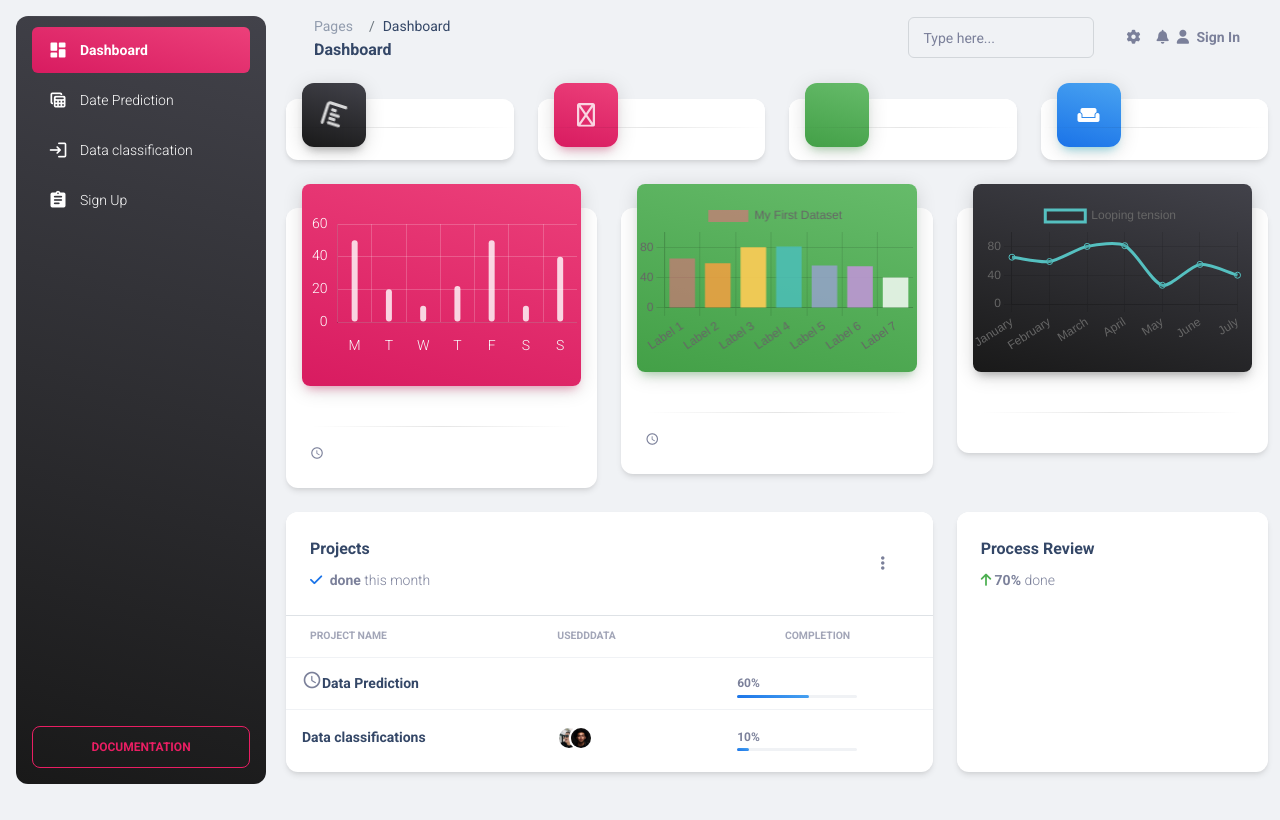
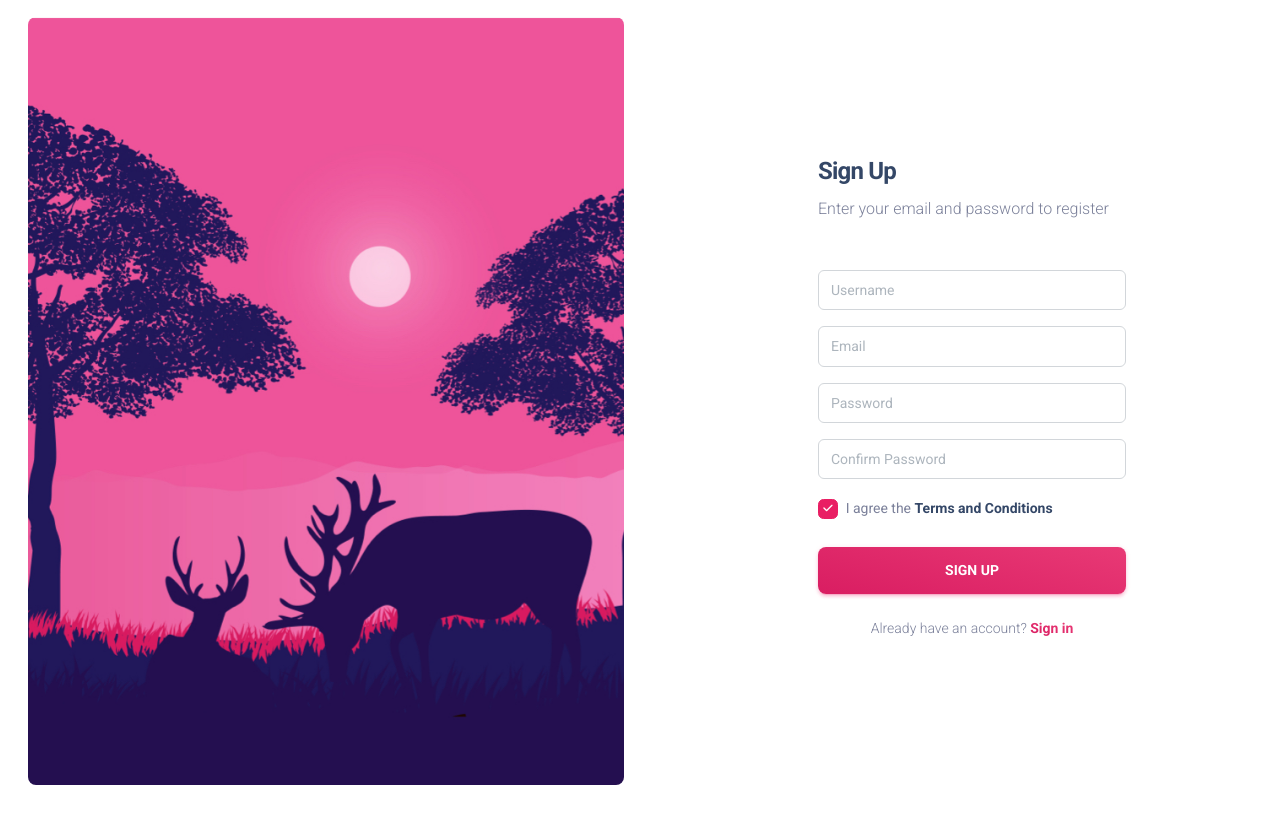
Before and after one commit to istiaq-debugeer/ml_Prediction_App, a Django app: page / in a window 1280 px wide. After the commit the page ends 785 px from the top, so only its background shows below. Run offline with Django 4.2, Linux system fonts and the light colour scheme; some libraries are stand-ins or nearby versions.

Commit message:
secound commit

```diff
--- a/Preditced_data/urls.py
+++ b/Preditced_data/urls.py
@@ -2,11 +2,14 @@ from django.urls import path
 from .import views
 
 urlpatterns = [
-    path('',views.dashboard,name='home'),
+    path('',views.SignupPage,name='signup'),
+    path('login/',views.LoginPage,name='login'),
+    path('logout/',views.LogoutPage,name='logout'),
+
     path('ml_project_result/', views.ml_project_result, name='ml_project_result'),
     path('document/', views.document, name='document'),
     path('dashboard/', views.dashboard, name='dashboard'),
     path('input/', views.input, name='input'),
     path('recommend_cellphones/', views.recommend_cellphones, name='recommend_cellphones'),
-    # path('table_Document/', views.index, name='Ditails'),
+    path('ditails/', views.index, name='index'),
 ]
--- a/Preditced_data/views.py
+++ b/Preditced_data/views.py
@@ -17,17 +17,57 @@ from sklearn.metrics import accuracy_score, precision_score, recall_score, f1_sc
 from sklearn import preprocessing
 import base64
 from io import BytesIO
-from django.http import HttpResponse
+
+from django.shortcuts import render,HttpResponse,redirect
+from django.contrib.auth.models import User
+from django.contrib.auth import  authenticate,login,logout
+from django.contrib.auth.decorators import login_required
 
 
+def SignupPage(request):
+    if request.method=='POST':
+        uname=request.POST.get("name")
+        email=request.POST.get("email")
+        pass1=request.POST.get("password1")
+        pass2=request.POST.get("password2")
+        if pass1!=pass2:
+            return HttpResponse("Your password and confirm password didnt match")
+        else:
+            my_user=User.objects.create_user(uname,email,pass1)
+            my_user.save()
+
+            return redirect('login')
+
+    return render(request,'sign-up.html')
+
+def LoginPage(request):
+    if request.method=='POST':
+        username=request.POST.get('username')
+        password=request.POST.get('pass')
+        #print(email,password)
+        user=authenticate(request,username=username,password=password)
+
+        if user is not None:
+            login(request,user)
+            return redirect('dashboard')
+        else:
+            return HttpResponse("username or password is incorect!!!")
+    return  render(request,'sign-in.html')
+
+def LogoutPage(request):
+    logout(request)
+    return redirect('login')
 
 def home(request):
     return render(request, 'home.html')
+@login_required(login_url='login')
 def document(request):
     return render(request, 'documentation.html')
+
+@login_required(login_url='login')
 def dashboard(request):
     return render(request, 'dashboard.html')
-
+@login_required(login_url='login')
 def ml_project_result(request):
     if request.method == 'POST':
         # Get the uploaded dataset file
@@ -188,7 +228,7 @@ def ml_project_result(request):
         return render(request, 'result.html', context)
 
     return render(request, 'result.html')
-
+@login_required(login_url='login')
 def input(request):
     return render(request,'input.html')
 
@@ -209,7 +249,7 @@ def preprocess_data(cellphone_data, cellphone_rating, cellphone_user):
     return cellphone_data, cellphone_rating, cellphone_user
 
 
-
+@login_required(login_url='login')
 def recommend_cellphones(request):
     if request.method == 'POST':
         cellphonedata_file = request.FILES['cellphonedata']
@@ -278,3 +318,10 @@ def plot_to_base64(plot):
     buffer.seek(0)
     image_base64 = base64.b64encode(buffer.getvalue()).decode()
     return image_base64
+
+
+@login_required(login_url='login')
+def index(request):
+    data = pd.read_csv('E:\DataPrediction\Preditced_data\dataset\StockData.csv')
+    context = {'data': data.to_html()}
+    return render(request, 'Details.html', context)
--- a/templates/dashboard.html
+++ b/templates/dashboard.html
@@ -61,9 +61,9 @@
           </a>
         </li>
         <li class="nav-item">
-          <a class="nav-link text-white " href="../pages/sign-up.html">
+          <a class="nav-link text-white " href="{% url 'logout' %}">
             <div class="text-white text-center me-2 d-flex align-items-center justify-content-center">
-              <i class="material-icons opacity-10">assignment</i>
+              <i class="material-icons opacity-10">logoutt</i>
             </div>
             <span class="nav-link-text ms-1">Sign Up</span>
           </a>
@@ -111,7 +111,10 @@
             <li class="nav-item d-flex align-items-center">
               <a href="../pages/sign-in.html" class="nav-link text-body font-weight-bold px-0">
                 <i class="fa fa-user me-sm-1"></i>
-                <span class="d-sm-inline d-none">Sign In</span>
+                  {% if user.is_authenticated %}
+                      <span class="d-sm-inline d-none">Welcome, {{ user.username }}</span>
+                  {% endif %}
+
               </a>
             </li>
           </ul>
--- a/templates/documentation.html
+++ b/templates/documentation.html
@@ -52,7 +52,7 @@
                         <input type="submit" class="btn btn-primary btn-lg " value="Submit">
                     </form>
 
-                  <a href="" class="btn btn-primary btn-lg">View documentation</a>
+                  <a href="{% url 'index' %}" class="btn btn-primary btn-lg">View documentation</a>
                 </div>
               </div>
             </div>
--- a/templates/home.html
+++ b/templates/home.html
@@ -33,9 +33,9 @@
     {% block header %}
 
     {% endblock %}
-        {% block content %}
+    {% block content %}
 
-        {% endblock %}
+    {% endblock %}
     {% block dashboard %}
 
     {% endblock %}
--- a/templates/input.html
+++ b/templates/input.html
@@ -70,8 +70,9 @@
                               <input type="file" name="cellphonerating" accept=".csv"><br>
                               <input type="file" name="cellphoneUser" accept=".csv"><br>
                               <button type="submit" class="btn btn-primary btn-lg">Submit</button>
-                              <button type="submit" class="btn btn-primary btn-lg">View Documentation</button>
+
                         </form>
+
 
                       <a href="" class="btn btn-primary btn-lg">View documentation</a>
                     </div>
--- a/templates/sidebar.html
+++ b/templates/sidebar.html
@@ -32,7 +32,7 @@
               </a>
             </li>
             <li class="nav-item">
-              <a class="nav-link text-white " href="../pages/sign-up.html">
+              <a class="nav-link text-white " href="{% url 'logout' %}">
                 <div class="text-white text-center me-2 d-flex align-items-center justify-content-center">
                   <i class="material-icons opacity-10">assignment</i>
                 </div>
--- a/templates/sidebar_Prediction.html
+++ b/templates/sidebar_Prediction.html
@@ -33,9 +33,9 @@
               </a>
             </li>
             <li class="nav-item">
-              <a class="nav-link text-white " href="../pages/sign-up.html">
+              <a class="nav-link text-white " href="{% url 'logout' %}">
                 <div class="text-white text-center me-2 d-flex align-items-center justify-content-center">
-                  <i class="material-icons opacity-10">assignment</i>
+                  <i class="material-icons opacity-10">logout</i>
                 </div>
                 <span class="nav-link-text ms-1">Sign Up</span>
               </a>
--- /dev/null
+++ b/templates/sign-up.html
@@ -0,0 +1,108 @@
+<!--
+=========================================================
+* Material Dashboard 2 - v3.1.0
+=========================================================
+
+* Product Page: https://www.creative-tim.com/product/material-dashboard
+* Copyright 2023 Creative Tim (https://www.creative-tim.com)
+* Licensed under MIT (https://www.creative-tim.com/license)
+* Coded by Creative Tim
+
+=========================================================
+
+* The above copyright notice and this permission notice shall be included in all copies or substantial portions of the Software.
+-->
+{% extends 'home.html' %}
+{% block content %}
+    {% load static %}
+
+<body class="">
+  <div class="container position-sticky z-index-sticky top-0">
+    <div class="row">
+      <div class="col-12">
+        <!-- Navbar -->
+
+        <!-- End Navbar -->
+      </div>
+    </div>
+  </div>
+  <main class="main-content  mt-0">
+    <section>
+      <div class="page-header min-vh-100">
+        <div class="container">
+          <div class="row">
+            <div class="col-6 d-lg-flex d-none h-100 my-auto pe-0 position-absolute top-0 start-0 text-center justify-content-center flex-column">
+              <div class="position-relative bg-gradient-primary h-100 m-3 px-7 border-radius-lg d-flex flex-column justify-content-center" style="background-image: url(/media/illustration-signup.jpg); background-size: cover;">
+              </div>
+
+            </div>
+            <div class="col-xl-4 col-lg-5 col-md-7 d-flex flex-column ms-auto me-auto ms-lg-auto me-lg-5">
+              <div class="card card-plain">
+                <div class="card-header">
+                  <h4 class="font-weight-bolder">Sign Up</h4>
+                  <p class="mb-0">Enter your email and password to register</p>
+                </div>
+                <div class="card-body">
+                  <form action="" method="POST">
+                      {% csrf_token %}
+                    <div class="input-group input-group-outline mb-3">
+
+                      <input type="text" class="form-control" placeholder="Username" autofocus name="name">
+                    </div>
+                    <div class="input-group input-group-outline mb-3">
+
+                      <input type="email" class="form-control" placeholder="Email" autofocusname="email">
+                    </div>
+                    <div class="input-group input-group-outline mb-3">
+
+                      <input type="password" class="form-control" placeholder="Password" autofocus name="password1">
+                    </div>
+                      <div class="input-group input-group-outline mb-3">
+
+                      <input type="password" class="form-control"placeholder="Confirm Password" autofocus name="password2">
+                    </div>
+                    <div class="form-check form-check-info text-start ps-0">
+                      <input class="form-check-input" type="checkbox" value="" id="flexCheckDefault" checked>
+                      <label class="form-check-label" for="flexCheckDefault">
+                        I agree the <a href="javascript:;" class="text-dark font-weight-bolder">Terms and Conditions</a>
+                      </label>
+                    </div>
+                    <div class="text-center">
+                      <button type="submit" class="btn btn-lg bg-gradient-primary btn-lg w-100 mt-4 mb-0">Sign Up</button>
+                    </div>
+                  </form>
+                </div>
+                <div class="card-footer text-center pt-0 px-lg-2 px-1">
+                  <p class="mb-2 text-sm mx-auto">
+                    Already have an account?
+                    <a href="{%  url 'login' %}" class="text-primary text-gradient font-weight-bold">Sign in</a>
+                  </p>
+                </div>
+              </div>
+            </div>
+          </div>
+        </div>
+      </div>
+    </section>
+  </main>
+  <!--   Core JS Files   -->
+  <script src="../assets/js/core/popper.min.js"></script>
+  <script src="../assets/js/core/bootstrap.min.js"></script>
+  <script src="../assets/js/plugins/perfect-scrollbar.min.js"></script>
+  <script src="../assets/js/plugins/smooth-scrollbar.min.js"></script>
+  <script>
+    var win = navigator.platform.indexOf('Win') > -1;
+    if (win && document.querySelector('#sidenav-scrollbar')) {
+      var options = {
+        damping: '0.5'
+      }
+      Scrollbar.init(document.querySelector('#sidenav-scrollbar'), options);
+    }
+  </script>
+  <!-- Github buttons -->
+  <script async defer src="https://buttons.github.io/buttons.js"></script>
+  <!-- Control Center for Material Dashboard: parallax effects, scripts for the example pages etc -->
+  <script src="../assets/js/material-dashboard.min.js?v=3.1.0"></script>
+</body>
+{% endblock %}
+</html>
```
Also changed, not shown: templates/Details.html (+13 -10 lines), templates/sign-in.html (added, +82 -0 lines), db.sqlite3, media/bar_plot.png, media/dot_plot.png, media/histogram_plot.png, media/illustration-signup.jpg (renamed from static/assets/img/illustrations/illustration-signup.jpg), media/stacked_bar_plot.png, static/heatmap.png, 1 other file.
